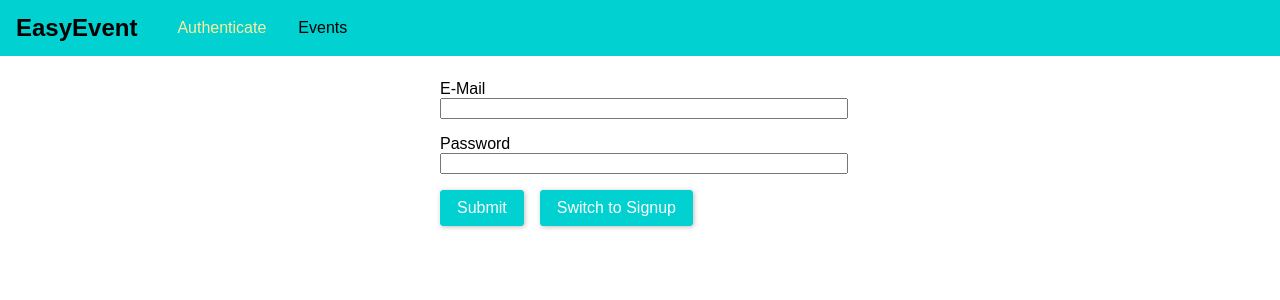
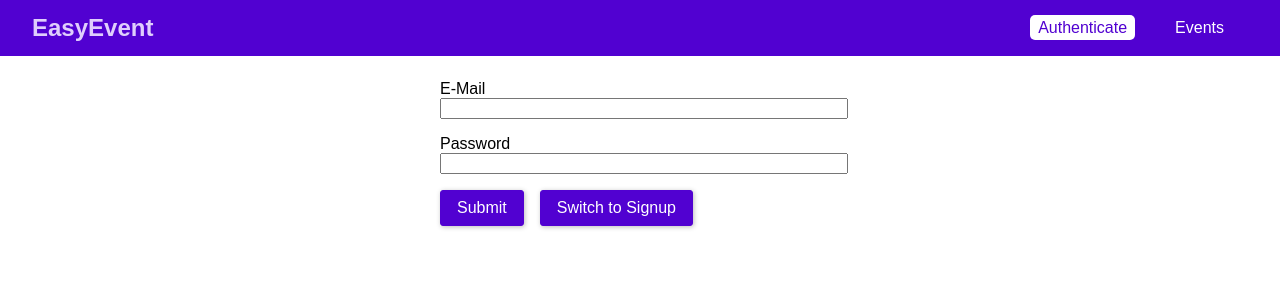
Before and after one commit to ChinKX/graphql-react-event-booking, a React (Create React App) app in the folder frontend/: page /auth in a window 1280 px wide. Shown: the top 300 px of the page. Built offline with nearby package versions, Linux system fonts and the light colour scheme.

Commit message:
Adjusted styles

```diff
--- a/frontend/src/components/Navigation/MainNavigation.css
+++ b/frontend/src/components/Navigation/MainNavigation.css
@@ -4,15 +4,18 @@
   top: 0;
   width: 100%;
   height: 3.5rem;
-  background-color: #01d1d1;
-  padding: 0 1rem;
+  background: #5101d1;
+  padding: 0 2rem;
   display: flex;
   align-items: center;
+  justify-content: space-between;
+  box-sizing: border-box;
 }
 
 .main-navigation__logo h1 {
   margin: 0;
   font-size: 1.5rem;
+  color: #dfcefc;
 }
 
 .main-navigation__items {
@@ -32,11 +35,14 @@
 
 .main-navigation__items a {
   text-decoration: none;
-  color: #000000;
+  color: white;
+  padding: 0.25rem 0.5rem;
 }
 
 .main-navigation__items a:hover,
 .main-navigation__items a:active,
 .main-navigation__items a.active {
-  color: #fdefa0;
+  background: #ffffff;
+  color: #5101d1;
+  border-radius: 5px;
 }
--- a/frontend/src/pages/Auth.css
+++ b/frontend/src/pages/Auth.css
@@ -19,9 +19,9 @@
 }
 
 .form-actions button {
-  background: #01d1d1;
+  background: #5101d1;
   font: inherit;
-  border: 1px solid #01d1d1;
+  border: 1px solid #5101d1;
   border-radius: 3px;
   padding: 0.5rem 1rem;
   margin-right: 1rem;
@@ -32,6 +32,6 @@
 
 .form-actions button:hover,
 .form-actions button:active {
-  background: #01a7a7;
-  border-color: #01a7a7;
+  background: #6219d6;
+  border-color: #6219d6;
 }
```
